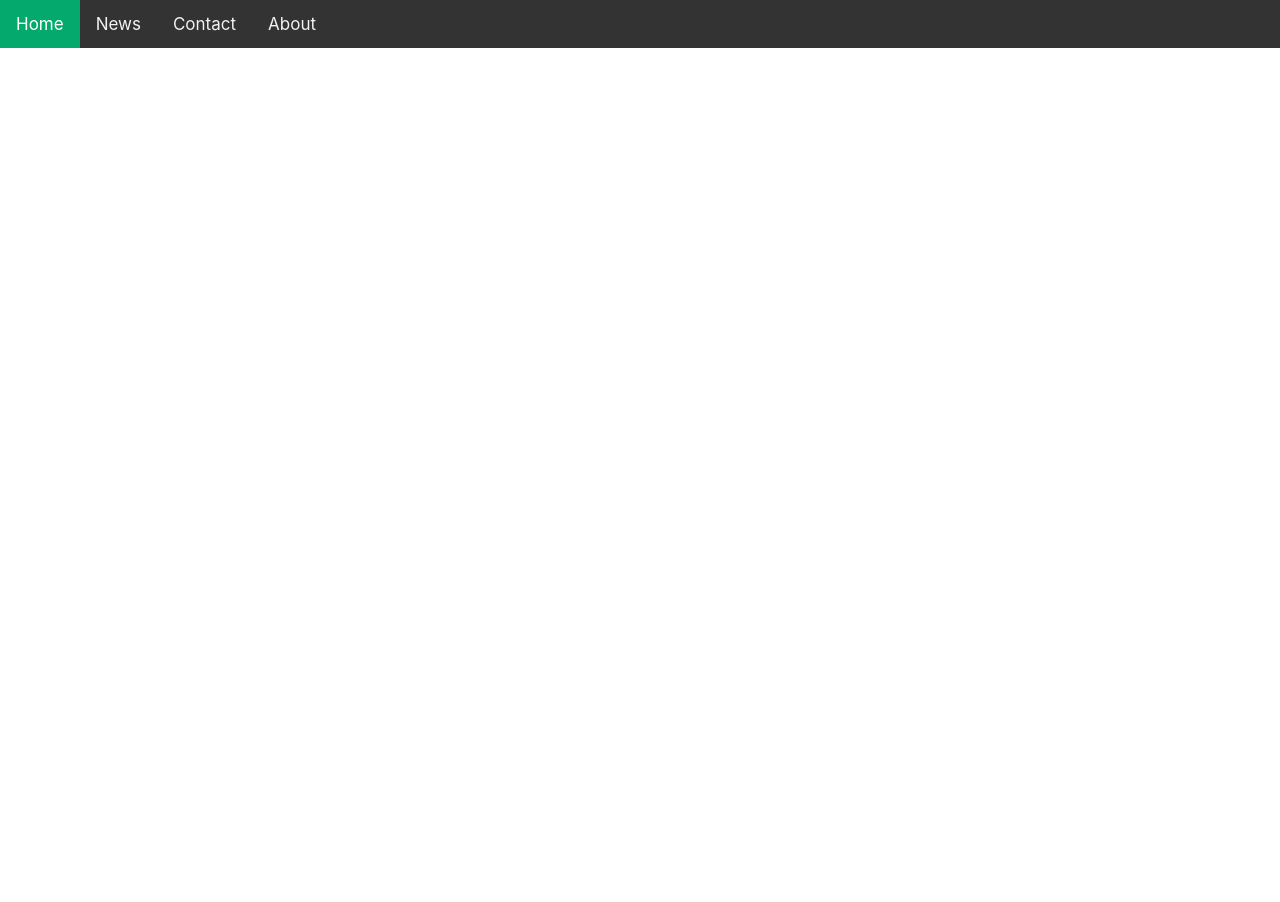
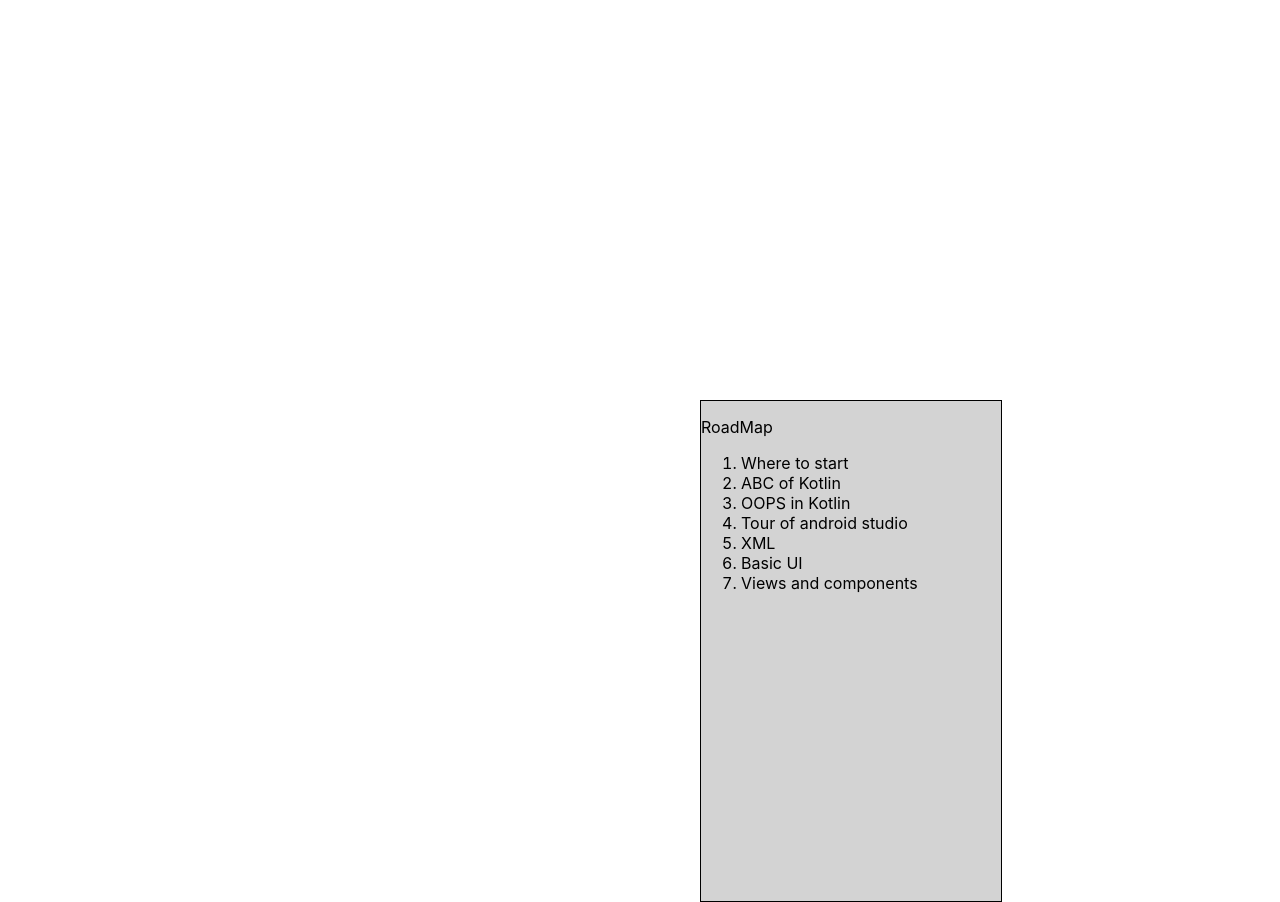
Before and after one commit to tanay123456789/Fun_learner, a React (Create React App) app in the folder my-app/: page / in a window 1280 px wide. Before the commit the page ends 800 px from the top, so only its background shows below. Built offline with nearby package versions, Linux system fonts and the light colour scheme.

Commit message:
roadmap added

```diff
--- a/my-app/package.json
+++ b/my-app/package.json
@@ -9,6 +9,7 @@
     "@testing-library/user-event": "^12.8.3",
     "react": "^17.0.2",
     "react-dom": "^17.0.2",
+    "react-router-dom": "^5.3.0",
     "react-scripts": "4.0.3",
     "web-vitals": "^1.1.2"
   },
--- a/my-app/src/App.css
+++ b/my-app/src/App.css
@@ -1,25 +1,9 @@
-/*navigation*/
-/* Add a black background color to the top navigation */
-.topnav {
-  background-color: #333;
-  overflow: hidden;
+.roadmap{
+  margin-top: 400px;
+  margin-left: 700px;
+  border: 1px solid black ;
+  background-color: lightgrey;
+  width:300px;
+  height:500px;
+
 }
-/* Style the links inside the navigation bar */
-.topnav a {
-  float: left;
-  color: #f2f2f2;
-  text-align: center;
-  padding: 14px 16px;
-  text-decoration: none;
-  font-size: 17px;
-}
-/* Change the color of links on hover */
-.topnav a:hover {
-  background-color: #ddd;
-  color: black;
-}
-/* Add a color to the active/current link */
-.topnav a.active {
-  background-color: #04AA6D;
-  color: white;
-}
--- a/my-app/src/App.js
+++ b/my-app/src/App.js
@@ -1,11 +1,12 @@
 import React from 'react';
+import AndroidRoadmap from './components/roadmap/AndroidRoadmap';
 
-import NavBar from './components/NavBar';
+
 import './App.css';
 
 function App() {
   return (
-    <NavBar/>
+    <AndroidRoadmap/>
 
   );
 }
--- a/my-app/src/components/NavBar.js
+++ /dev/null
@@ -1,16 +0,0 @@
-import React from "react";
-const NavBar=()=>{
-  return(
-  <div class="topnav">
-  <a class="active" href="#home">Home</a>
-  <a href="#news">News</a>
-  <a href="#contact">Contact</a>
-  <a href="#about">About</a>
-</div>
-
-
-)
-
-
-}
-export default NavBar;
--- /dev/null
+++ b/my-app/src/components/roadmap/AndroidRoadmap.js
@@ -0,0 +1,20 @@
+import React from 'react'
+/*import '../App.css'*/
+
+const AndroidRoadmap=()=>{
+    return(
+    <div className="roadmap">
+
+    <p>RoadMap</p>
+    <ol>
+        <li>Where to start</li>
+        <li>ABC of Kotlin</li>
+        <li>OOPS in Kotlin</li>
+        <li>Tour of android studio</li>
+        <li>XML</li>
+        <li>Basic UI</li>
+        <li>Views and components</li>
+    </ol>
+    </div>
+    )}
+export default AndroidRoadmap;
```
Also changed, not shown: 1 other file (tests, documents, lock files or other folders).
